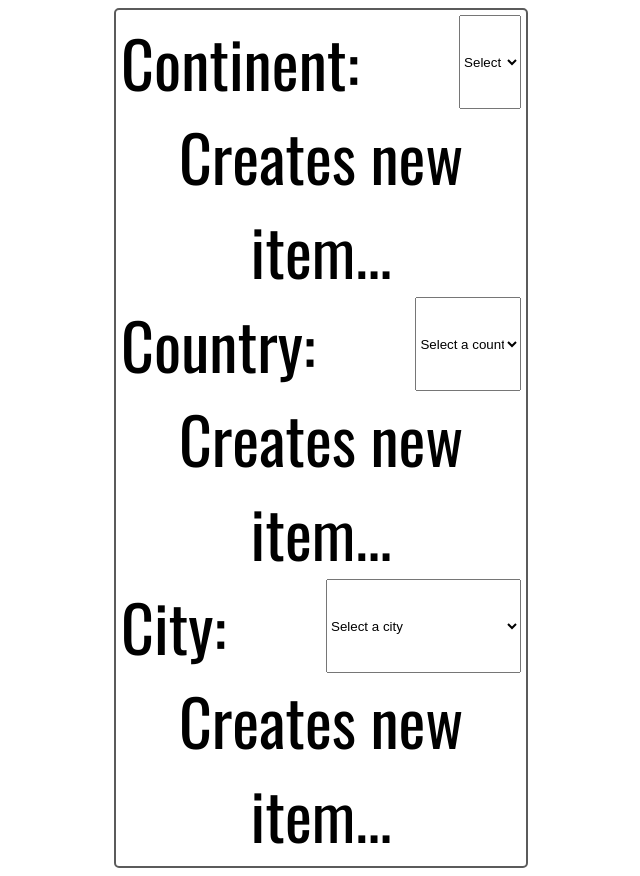
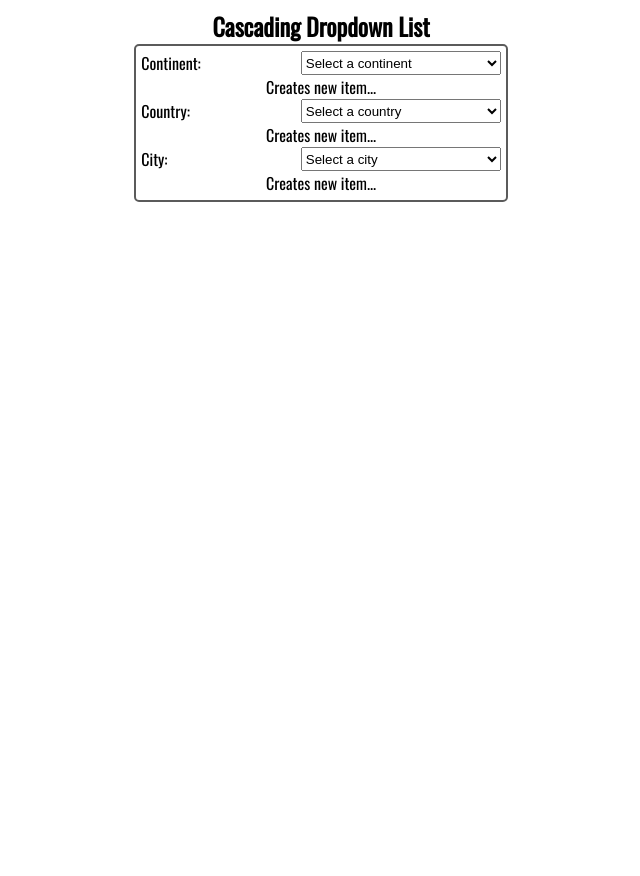
Before and after one commit to SibahleMayekiso/CascadingDdlSelector, a website: page index.html in a window 1280 px wide. Shown: the whole page, without its empty margins (319-959 px from the left). After the commit the page ends 816 px from the top, so only its background shows below. Drawn offline with nearby package versions, Linux system fonts and the light colour scheme.

Commit message:
Added page heading

```diff
--- a/index.html
+++ b/index.html
@@ -12,6 +12,9 @@
     <link href="main.css" rel="stylesheet" type="text/css">
 </head>
 <body>
+    <nav>
+        <h1>Cascading Dropdown List</h1>
+    </nav>
     <form class="selector-container">
         <div class="selector-item-container">
             <div class="selector-item">
--- a/public/js/mainJquery.js
+++ b/public/js/mainJquery.js
@@ -198,12 +198,20 @@ const elementExists = (regionType, string, array) => {
 };
 
 //Styling
+$("nav").css({
+  "max-height": "50px",
+});
+$("nav h1").css({
+  "margin-top": "0px",
+  "margin-bottom": "0px",
+});
 $("body").css({
   display: "flex",
-  "justify-content": "center",
+  "justify-content": "flex-start",
   "align-items": "center",
   "text-align": "center",
   "min-height": "100vh",
+  "flex-direction": "column",
 });
 $(".selector-container").css({
   display: "flex",
--- a/public/main.css
+++ b/public/main.css
@@ -1,5 +1,5 @@
 html {
     margin-left: "0px";
     font-family: 'Oswald', sans-serif;
-    font-size: 5vw;
+    font-size: 2vh;
 }
```
